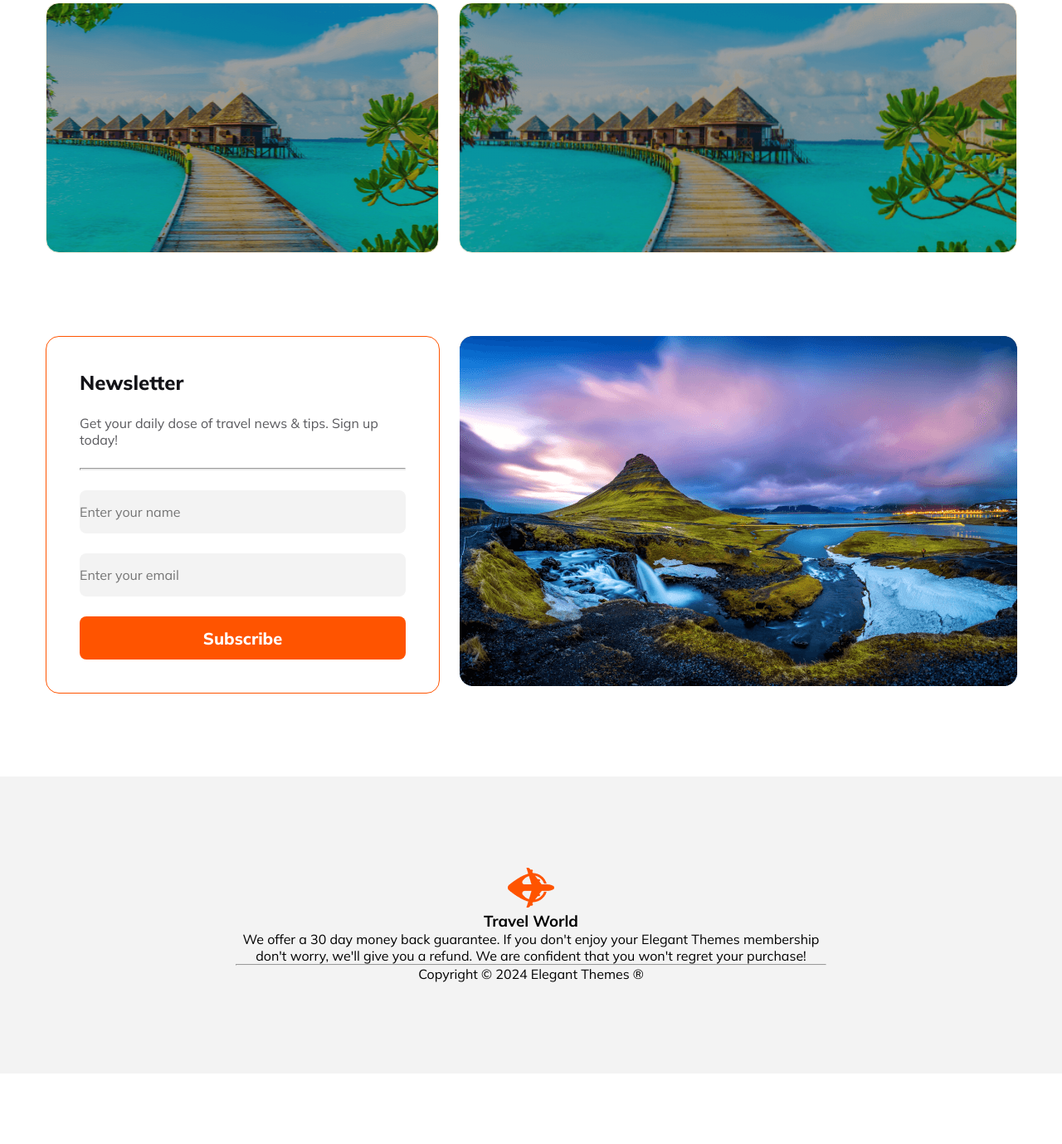
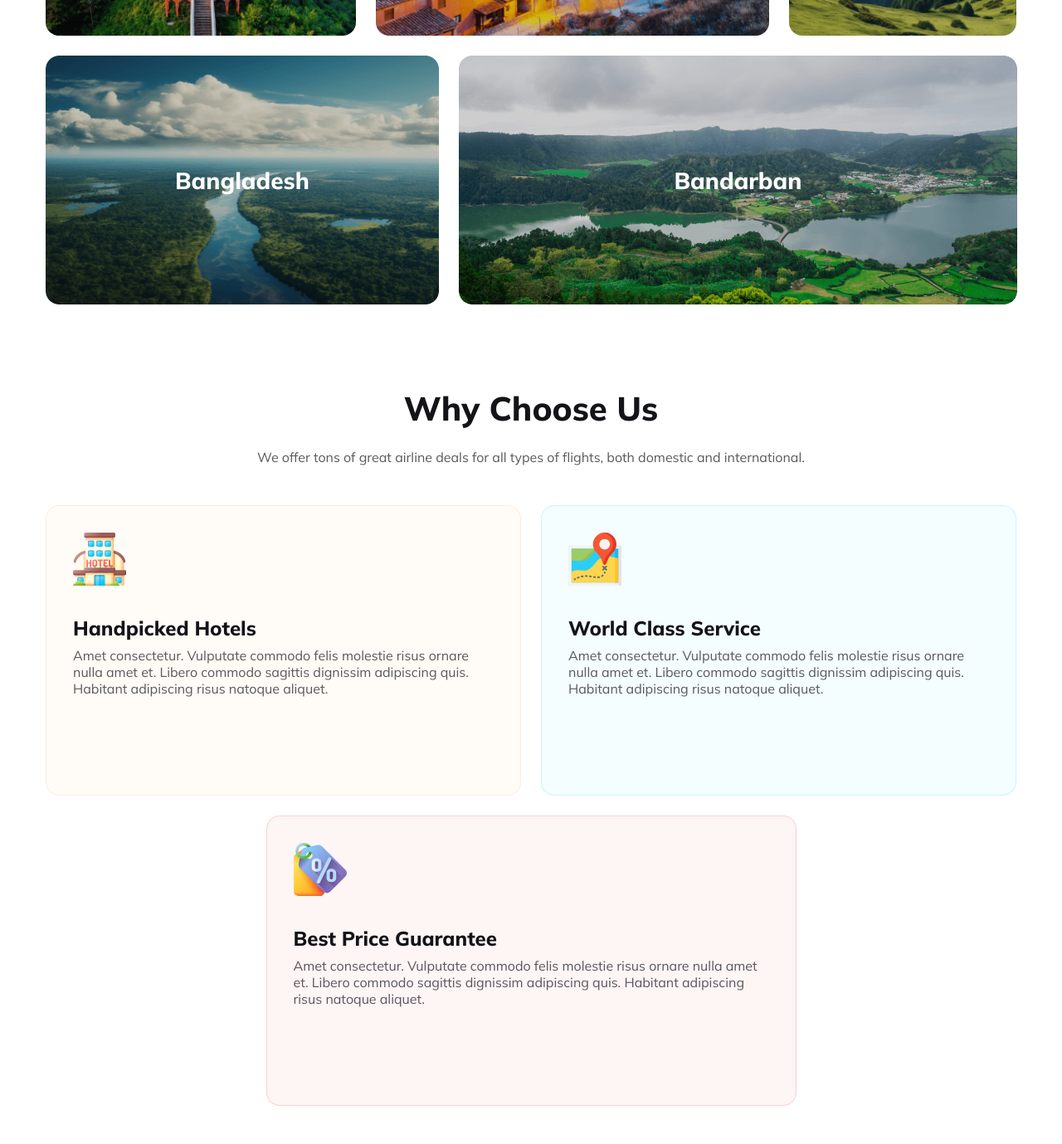
Before and after one commit to JPJakaria/jp-assignment2, a plain HTML site: page index.html in a window 1280 px wide. Shown: the part 2161-3540 px from the top of the page at 83% size. Before the commit the page ends 3455 px from the top, so only its background shows below. Drawn offline with Linux system fonts and the light colour scheme.

Commit message:
Dextop Viwe 80% okk

```diff
--- a/index.html
+++ b/index.html
@@ -49,7 +49,7 @@
 <!-- Popular Section Start -->
        <section class="popular-tours">
           <div class="tour-text">
-                 <h2>Our Popular Tours</h2>
+                 <h2 class="pri-h2">Our Popular Tours</h2>
                  <p class="primary-p">Samburu National Reserve is located in Samburu County, on the banks of the Ewaso Ngiro River, pretty much slap bang in the centre of Kenya.
 
                  </p>
@@ -66,9 +66,10 @@
           </div>
        </section>
 <!-- Popular Section End -->
+
 <!-- Destination section start -->
 <section class="destination">
-     <h2>Choose Your Destination</h2>
+     <h2 class="pri-h2">Choose Your Destination</h2>
      <p class="primary-p">
           You can be sure to find amazing deals on Expedia. To increase your chances to find the best flight deals, review our current offers or enter your travel details in the search bar.
      </p>
@@ -80,36 +81,63 @@
                     </div>
 
                     <div class="g-img s2-g">
-                    <h3></h3>
+                    <h3>Indonesia</h3>
                     </div>
           </div>
 
           <div class="nd-row">
                     <div class="g-img s3-g">
-                    <h3></h3>
+                    <h3>Srilanka</h3>
                     </div>
 
                     <div class="g-img s4-g">
-                    <h3></h3>
+                    <h3>North America</h3>
                     </div>
 
                     <div class="g-img s5-g">
-                    <h3></h3>
+                    <h3>Kashmir</h3>
                     </div>
           </div>
 
           <div class="rd-row">
                     <div class="g-img s6-g">
-                    <h3></h3>
+                    <h3>Bangladesh</h3>
                     </div>
 
                     <div class="g-img s7-g">
-                    <h3></h3>
+                    <h3>Bandarban</h3>
                     </div>
           </div>
 
      </div>
 
+</section>
+<!-- Destination Section End -->
+
+<!-- Why Choose Us Section Start -->
+<section class="chose-us">
+          <h2 class="pri-h2">Why Choose Us</h2>
+          <p class="primary-p">We offer tons of great airline deals for all types of flights, both domestic and international.</p>
+          <div class="service">
+                    <div class="hotel hdb">
+                              <img src="Images/Logos/hotel 1.svg" alt="">
+                              <h3>Handpicked Hotels</h3>
+                              <p class="primary-p">Amet consectetur. Vulputate commodo felis molestie risus  ornare nulla amet et. Libero commodo sagittis dignissim adipiscing quis. Habitant adipiscing risus natoque aliquet. </p>
+                    </div>
+                    <div class="world hdb">
+                              <img src="Images/Logos/map 1.svg" alt="">
+                              <h3>World Class Service</h3>
+                              <p class="primary-p">Amet consectetur. Vulputate commodo felis molestie risus  ornare nulla amet et. Libero commodo sagittis dignissim adipiscing quis. Habitant adipiscing risus natoque aliquet. </p>
+                    </div>
+          </div>
+
+          <div class="best-price">
+                    <div class="price hdb">
+                              <img src="Images/Logos/price-tag 1.svg" alt="">
+                              <h3>Best Price Guarantee</h3>
+                              <p class="primary-p">Amet consectetur. Vulputate commodo felis molestie risus  ornare nulla amet et. Libero commodo sagittis dignissim adipiscing quis. Habitant adipiscing risus natoque aliquet. </p>
+                    </div>
+          </div>
 </section>
 <!-- Newsletter section Start -->
 <section class="newsletter">
--- a/style/style.css
+++ b/style/style.css
@@ -137,6 +137,13 @@ main{
           margin-bottom: 1.5rem;
 }
 
+.pri-h2{
+          color: #131318;
+          margin-bottom: 1.5rem;
+          font-size: 2.5rem;
+          font-weight: 800;
+}
+
 .hr{
           background: rgba(19, 19, 24, 0.10);
           height: 1px;
@@ -157,11 +164,7 @@ main{
 .tour-text *{
           margin-bottom: 1.5rem;
 }
-.tour-text h2{
-          color: #131318;
-          font-size: 2.5rem;
-          font-weight: 800;
-}
+
 
 .tour-text ul li{
           color: rgba(19, 19, 24, 0.70);
@@ -183,6 +186,12 @@ main{
           margin-top: 6.25rem;
 }
 
+.destination > p{
+          max-width: 40.1875rem;
+          margin: 0 auto 3rem;
+
+}
+
 .gallery{
           display: grid;
           gap: 1.5rem;
@@ -192,7 +201,10 @@ main{
 
           height: 18.75rem;
           border-radius: 1rem;
-          border: 1px solid antiquewhite;
+          border: none;
+          display: flex;
+          align-items: center;
+          justify-content: center;
 }
 
 .st-row{
@@ -213,6 +225,12 @@ main{
           grid-template-columns: 29.625rem 42.0625rem;
 }
 
+.g-img h3{
+          color: #FFF;
+          font-size: 1.75rem;
+          font-weight: 800;
+}
+/* linear-gradient(0deg, rgba(19, 19, 24, 0.20) 0%, rgba(19, 19, 24, 0.20) 100%), Included in img, So i skip it   */
 .s1-g{
           background-image:  url(../Images/Rectangle\ 5.png);
           background-position: center;
@@ -224,29 +242,85 @@ main{
           background-size: cover;
 }
 .s3-g{
-          background-image: url(../Images/Rectangle\ 5.png);
+          background-image: url(../Images/Rectangle\ 6.png);
           background-position: center;
           background-size: cover;
 }
 .s4-g{
-          background-image: linear-gradient(0deg, rgba(19, 19, 24, 0.20) 0%, rgba(19, 19, 24, 0.20) 100%), url(../Images/Rectangle\ 5.png);
+          background-image: url(../Images/Rectangle\ 7.png);
           background-position: center;
           background-size: cover;
 }
 .s5-g{
-          background-image: linear-gradient(0deg, rgba(19, 19, 24, 0.20) 0%, rgba(19, 19, 24, 0.20) 100%), url(../Images/Rectangle\ 5.png);
+          background-image: url(../Images/Rectangle\ 9.png);
           background-position: center;
           background-size: cover;
 }
 .s6-g{
-          background-image: linear-gradient(0deg, rgba(19, 19, 24, 0.20) 0%, rgba(19, 19, 24, 0.20) 100%), url(../Images/Rectangle\ 5.png);
+          background-image:  url(../Images/Rectangle\ 11.png);
           background-position: center;
           background-size: cover;
 }
 .s7-g{
-          background-image: linear-gradient(0deg, rgba(19, 19, 24, 0.20) 0%, rgba(19, 19, 24, 0.20) 100%), url(../Images/Rectangle\ 5.png);
+          background-image: url(../Images/Rectangle\ 10.png);
           background-position: center;
           background-size: cover;
+}
+
+/* Why Choose Us Section Style*/
+
+.chose-us{
+          text-align: center;
+          margin-top: 6.25rem;
+}
+
+.hdb{
+          border: 2px solid rgb(128, 68, 26);
+          width: 35.8125rem;
+          height: 17.75rem;
+          padding: 2rem;
+          text-align: start;
+}
+
+.hdb img{
+          margin-bottom: 2rem;
+}
+
+.hdb h3{
+          color: #131318;
+          font-size: 1.5rem;
+          font-weight: 800;
+          margin-bottom: .5rem;
+}
+
+.service{
+          display: flex;
+          gap: 1.5rem;
+          margin-top: 3rem;
+}
+
+.best-price{
+          display: flex;
+          justify-content: center;
+          margin-top: 1.5rem;
+}
+
+.hotel{
+          border-radius: 16px;
+          border: 1px solid rgba(251, 181, 99, 0.20);
+          background: rgba(251, 181, 99, 0.05);
+}
+
+.world{
+          border-radius: 16px;
+          border: 1px solid rgba(41, 206, 246, 0.20);
+          background: rgba(41, 206, 246, 0.05);
+}
+
+.price{
+          border-radius: 16px;
+          border: 1px solid rgba(233, 68, 68, 0.20);
+          background: rgba(233, 68, 68, 0.05);
 }
 
 /* Newsletter section Style */
@@ -314,6 +388,7 @@ footer{
           max-width: 90rem;
           margin: 0 auto;
 }
+
 .f-section{
           text-align: center;
           background: rgba(19, 19, 24, 0.05);
```
Also changed, not shown: Images/Logos/hotel 1.svg (added), Images/Logos/map 1.svg (added), Images/Logos/price-tag 1.svg (added).
